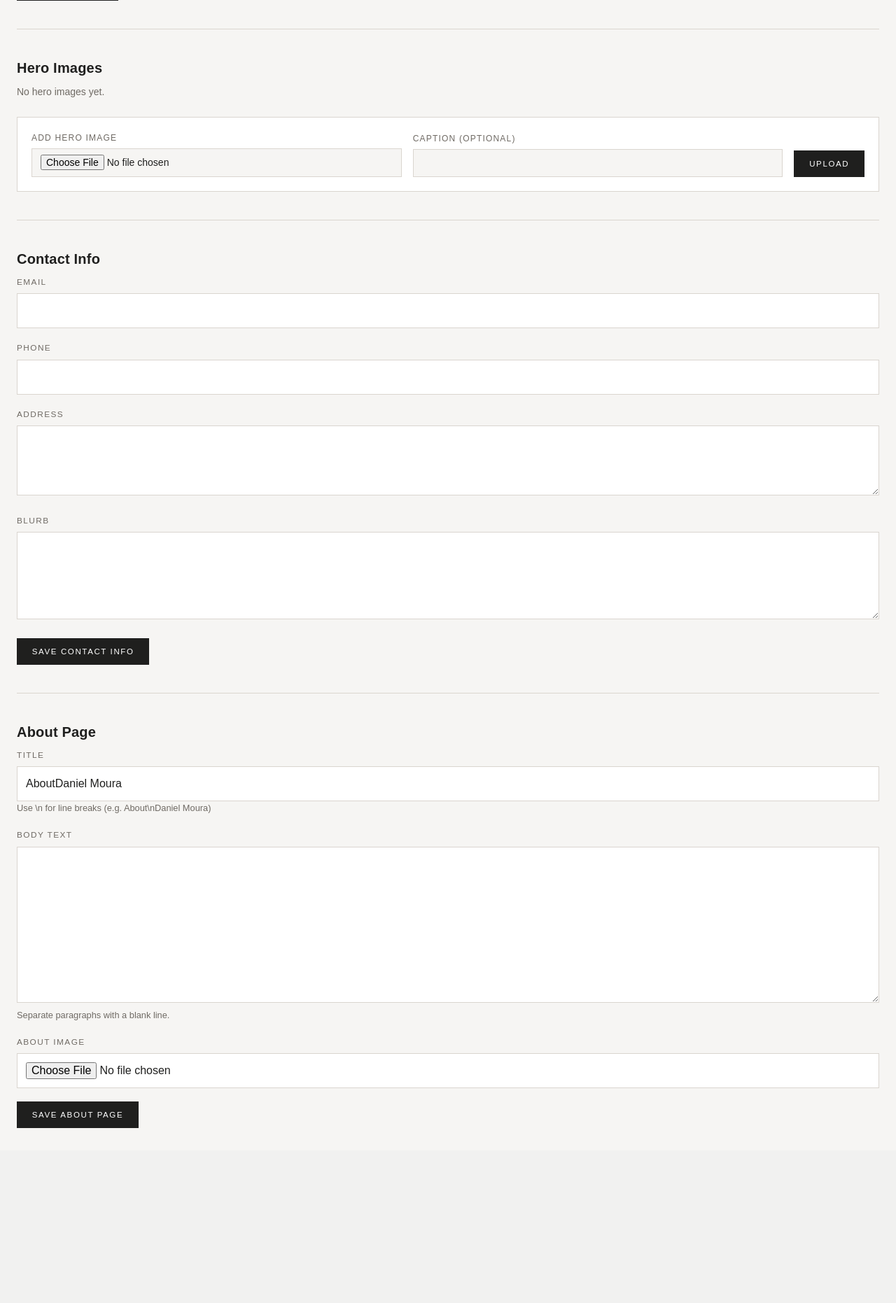
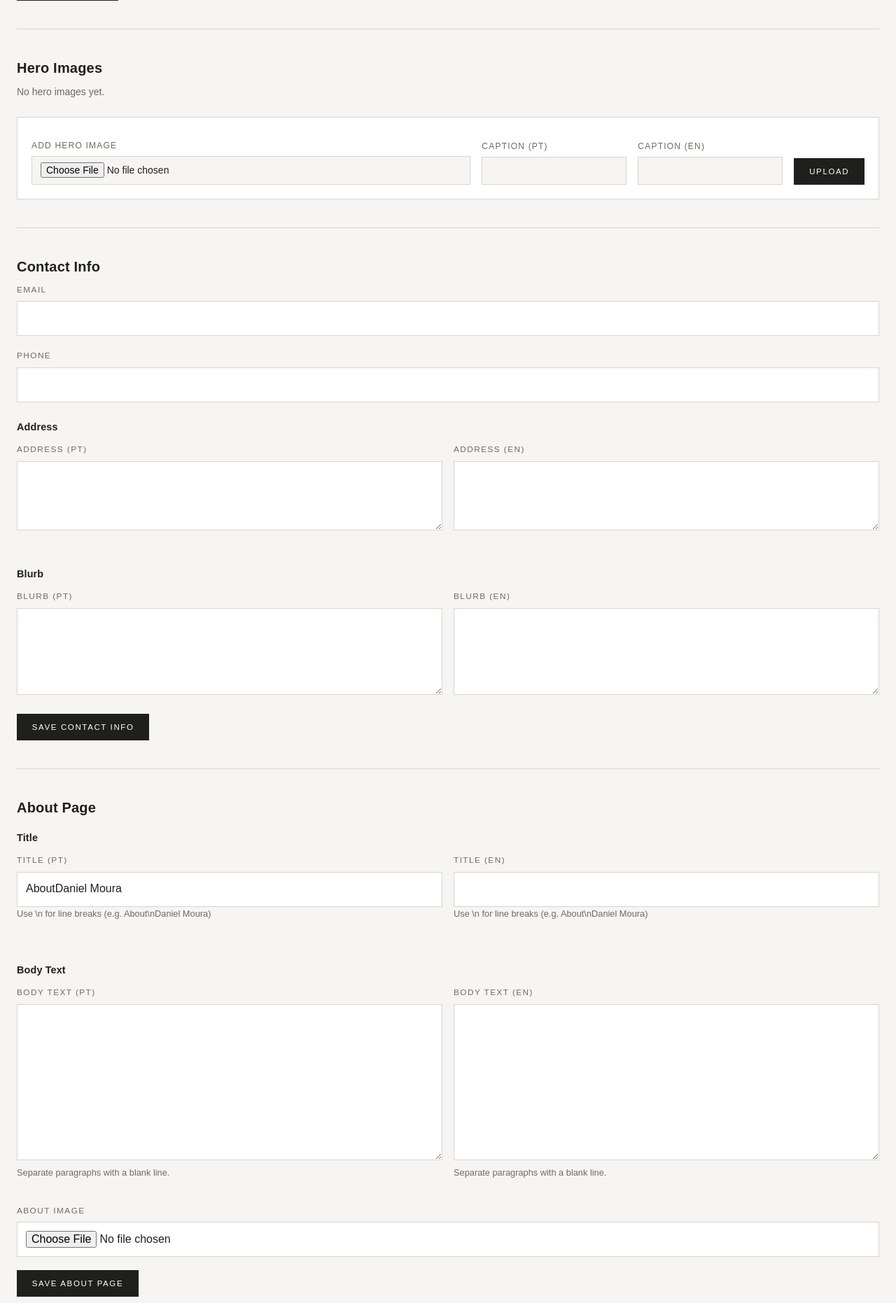
Before and after one commit to gustavopelayo/architect-portfolio, a FastAPI app: page /admin/settings in a window 1280 px wide. Shown: the part 1092-2954 px from the top of the page at 70% size. Before the commit the page ends 2704 px from the top, so only its background shows below. Run offline with FastAPI, Linux system fonts and the light colour scheme; data that the repository does not hold is empty.

Commit message:
feat: add bilingual support for hero captions, contact info, and about page
- Added PT/EN caption fields for hero images (upload + inline editing)
- Added PT/EN fields for contact address and blurb
- Added PT/EN fields for about page title and body
- Updated backend routes to handle _pt/_en settings keys
- Updated public templates (contact, about) to use language-specific content
- Maintains backward compatibility with old single-language fields via fallback
- Side-by-side admin layout for consistent bilingual editing experience

Files modified:
- app/main.py: Updated /admin/settings/contact, /admin/settings/about routes, added /admin/settings/hero/{id}/caption endpoint
- app/templates/admin/settings.html: Bilingual forms for hero captions, contact info, about page
- app/templates/contact.html: Use contact_blurb_pt/en, contact_address_pt/en
- app/templates/about.html: Use about_title_pt/en, about_body_pt/en

```diff
--- a/app/main.py
+++ b/app/main.py
@@ -341,7 +341,8 @@ async def upload_logo(
 async def upload_hero_image(
     request: Request,
     file: UploadFile = File(...),
-    caption: str = Form(None),
+    caption_pt: str = Form(None),
+    caption_en: str = Form(None),
     db: Session = Depends(get_db)
 ):
     from app.models.setting import HeroImage
@@ -356,7 +357,9 @@ async def upload_hero_image(
     max_order = db.query(sa_func.max(HeroImage.sort_order)).scalar() or 0
     db.add(HeroImage(
         image_url=f"/static/uploads/hero/{filename}",
-        caption=caption,
+        caption_pt=caption_pt,
+        caption_en=caption_en,
+        caption=caption_pt,  # Legacy field
         sort_order=max_order + 1
     ))
     db.commit()
@@ -371,6 +374,22 @@ async def delete_hero_image(hero_id: int, db: Session = Depends(get_db)):
         if filepath.exists():
             filepath.unlink()
         db.delete(img)
+        db.commit()
+    return RedirectResponse(url="/admin/settings", status_code=302)
+
+@app.post("/admin/settings/hero/{hero_id}/caption")
+async def update_hero_caption(
+    hero_id: int,
+    caption_pt: str = Form(""),
+    caption_en: str = Form(""),
+    db: Session = Depends(get_db)
+):
+    from app.models.setting import HeroImage
+    img = db.query(HeroImage).filter(HeroImage.id == hero_id).first()
+    if img:
+        img.caption_pt = caption_pt
+        img.caption_en = caption_en
+        img.caption = caption_pt  # Legacy field
         db.commit()
     return RedirectResponse(url="/admin/settings", status_code=302)
 
@@ -390,16 +409,20 @@ async def update_contact(
     request: Request,
     email: str = Form(None),
     phone: str = Form(None),
-    address: str = Form(None),
-    blurb: str = Form(None),
+    address_pt: str = Form(None),
+    address_en: str = Form(None),
+    blurb_pt: str = Form(None),
+    blurb_en: str = Form(None),
     db: Session = Depends(get_db)
 ):
     from app.models.setting import SiteSetting
     updates = {
         "contact_email": email,
         "contact_phone": phone,
-        "contact_address": address,
-        "contact_blurb": blurb,
+        "contact_address_pt": address_pt,
+        "contact_address_en": address_en,
+        "contact_blurb_pt": blurb_pt,
+        "contact_blurb_en": blurb_en,
     }
     for key, value in updates.items():
         if value is not None:
@@ -414,24 +437,30 @@ async def update_contact(
 @app.post("/admin/settings/about")
 async def update_about(
     request: Request,
-    title: str = Form(None),
-    body: str = Form(None),
+    title_pt: str = Form(None),
+    title_en: str = Form(None),
+    body_pt: str = Form(None),
+    body_en: str = Form(None),
     file: UploadFile = File(None),
     db: Session = Depends(get_db)
 ):
     from app.models.setting import SiteSetting
-    if title is not None:
-        row = db.query(SiteSetting).filter(SiteSetting.key == "about_title").first()
-        if row:
-            row.value = title
-        else:
-            db.add(SiteSetting(key="about_title", value=title))
-    if body is not None:
-        row = db.query(SiteSetting).filter(SiteSetting.key == "about_body").first()
-        if row:
-            row.value = body
-        else:
-            db.add(SiteSetting(key="about_body", value=body))
+
+    updates = {
+        "about_title_pt": title_pt,
+        "about_title_en": title_en,
+        "about_body_pt": body_pt,
+        "about_body_en": body_en,
+    }
+
+    for key, value in updates.items():
+        if value is not None:
+            row = db.query(SiteSetting).filter(SiteSetting.key == key).first()
+            if row:
+                row.value = value
+            else:
+                db.add(SiteSetting(key=key, value=value))
+
     if file and file.filename:
         upload_dir = Path("app/static/uploads")
         upload_dir.mkdir(parents=True, exist_ok=True)
--- a/app/templates/about.html
+++ b/app/templates/about.html
@@ -3,14 +3,14 @@
 {% block title %}About - {{ settings.get('site_name', 'Daniel Moura') }}{% endblock %}
 
 {% block content %}
-{% set about_title = settings.get('about_title', 'About\nDaniel Moura').split('\n') %}
+{% set about_title = settings.get('about_title_' + lang, settings.get('about_title_pt', settings.get('about_title', 'About\nDaniel Moura'))).split('\n') %}
 <section class="about-header">
     <h1>{% for line in about_title %}{{ line }}{% if not loop.first %}<br>{% endif %}{% endfor %}</h1>
 </section>
 
 <section class="about-content">
     <div class="about-text">
-        {% set paragraphs = settings.get('about_body', '').split('\n\n') %}
+        {% set paragraphs = settings.get('about_body_' + lang, settings.get('about_body_pt', settings.get('about_body', ''))).split('\n\n') %}
         {% for para in paragraphs %}
         <p>{{ para }}</p>
         {% endfor %}
--- a/app/templates/admin/settings.html
+++ b/app/templates/admin/settings.html
@@ -56,9 +56,19 @@
         <div class="current-media">
             {% for img in hero_images %}
             <div class="media-card">
-                <img src="{{ img.image_url }}" alt="{{ img.caption or '' }}" style="height:120px">
+                <img src="{{ img.image_url }}" alt="{{ img.caption_pt or img.caption or '' }}" style="height:120px">
                 <div class="media-card-body">
-                    <span class="caption">{{ img.caption or 'No caption' }}</span>
+                    <form class="hero-caption-form">
+                        <div style="margin-bottom: 0.5rem;">
+                            <label style="font-size: 0.7rem; color: var(--muted); display: block; margin-bottom: 0.25rem;">Caption PT</label>
+                            <input type="text" name="caption_pt" value="{{ img.caption_pt or img.caption or '' }}" placeholder="Legenda (PT)" class="hero-caption-input" data-id="{{ img.id }}" data-lang="pt" style="width:100%;padding:0.35rem 0.5rem;border:1px solid var(--line);background:var(--bg);font-size:0.8rem;">
+                        </div>
+                        <div style="margin-bottom: 0.5rem;">
+                            <label style="font-size: 0.7rem; color: var(--muted); display: block; margin-bottom: 0.25rem;">Caption EN</label>
+                            <input type="text" name="caption_en" value="{{ img.caption_en or '' }}" placeholder="Caption (EN)" class="hero-caption-input" data-id="{{ img.id }}" data-lang="en" style="width:100%;padding:0.35rem 0.5rem;border:1px solid var(--line);background:var(--bg);font-size:0.8rem;">
+                        </div>
+                        <button type="button" class="hero-caption-save" title="Save">&#10003;</button>
+                    </form>
                     <a href="/admin/settings/hero/{{ img.id }}/delete" class="btn-delete-sm" onclick="return confirm('Delete this hero image?')">Remove</a>
                 </div>
             </div>
@@ -73,9 +83,15 @@
                 <label for="hero_file">Add Hero Image</label>
                 <input type="file" id="hero_file" name="file" required>
             </div>
+            <div style="display: grid; grid-template-columns: 1fr 1fr; gap: 1rem; margin-top: 0.75rem;">
                 <div class="form-group">
-                <label for="hero_caption">Caption (optional)</label>
-                <input type="text" id="hero_caption" name="caption">
+                    <label for="caption_pt">Caption (PT)</label>
+                    <input type="text" id="caption_pt" name="caption_pt">
+                </div>
+                <div class="form-group">
+                    <label for="caption_en">Caption (EN)</label>
+                    <input type="text" id="caption_en" name="caption_en">
+                </div>
             </div>
             <button type="submit" class="btn-upload">Upload</button>
         </form>
@@ -110,14 +126,31 @@
                 <label for="contact_phone">Phone</label>
                 <input type="text" id="contact_phone" name="phone" value="{{ settings_list.get('contact_phone', '') }}">
             </div>
+
+            <h3 style="font-size: 0.9rem; margin: 1.5rem 0 0.75rem; font-weight: 600;">Address</h3>
+            <div style="display: grid; grid-template-columns: 1fr 1fr; gap: 1rem;">
                 <div class="form-group">
-                <label for="contact_address">Address</label>
-                <textarea id="contact_address" name="address" rows="3">{{ settings_list.get('contact_address', '') }}</textarea>
+                    <label for="contact_address_pt">Address (PT)</label>
+                    <textarea id="contact_address_pt" name="address_pt" rows="3">{{ settings_list.get('contact_address_pt', settings_list.get('contact_address', '')) }}</textarea>
                 </div>
                 <div class="form-group">
-                <label for="contact_blurb">Blurb</label>
-                <textarea id="contact_blurb" name="blurb" rows="4">{{ settings_list.get('contact_blurb', '') }}</textarea>
+                    <label for="contact_address_en">Address (EN)</label>
+                    <textarea id="contact_address_en" name="address_en" rows="3">{{ settings_list.get('contact_address_en', '') }}</textarea>
                 </div>
+            </div>
+
+            <h3 style="font-size: 0.9rem; margin: 1.5rem 0 0.75rem; font-weight: 600;">Blurb</h3>
+            <div style="display: grid; grid-template-columns: 1fr 1fr; gap: 1rem;">
+                <div class="form-group">
+                    <label for="contact_blurb_pt">Blurb (PT)</label>
+                    <textarea id="contact_blurb_pt" name="blurb_pt" rows="4">{{ settings_list.get('contact_blurb_pt', settings_list.get('contact_blurb', '')) }}</textarea>
+                </div>
+                <div class="form-group">
+                    <label for="contact_blurb_en">Blurb (EN)</label>
+                    <textarea id="contact_blurb_en" name="blurb_en" rows="4">{{ settings_list.get('contact_blurb_en', '') }}</textarea>
+                </div>
+            </div>
+
             <button type="submit">Save Contact Info</button>
         </form>
     </section>
@@ -127,16 +160,34 @@
     <section class="settings-section">
         <h2>About Page</h2>
         <form action="/admin/settings/about" method="POST" enctype="multipart/form-data">
+            <h3 style="font-size: 0.9rem; margin: 1rem 0 0.75rem; font-weight: 600;">Title</h3>
+            <div style="display: grid; grid-template-columns: 1fr 1fr; gap: 1rem;">
                 <div class="form-group">
-                <label for="about_title">Title</label>
-                <input type="text" id="about_title" name="title" value="{{ settings_list.get('about_title', 'About\nDaniel Moura') }}">
+                    <label for="about_title_pt">Title (PT)</label>
+                    <input type="text" id="about_title_pt" name="title_pt" value="{{ settings_list.get('about_title_pt', settings_list.get('about_title', 'About\nDaniel Moura')) }}">
                     <p class="settings-hint">Use \n for line breaks (e.g. About\nDaniel Moura)</p>
                 </div>
                 <div class="form-group">
-                <label for="about_body">Body Text</label>
-                <textarea id="about_body" name="body" rows="8">{{ settings_list.get('about_body', '') }}</textarea>
+                    <label for="about_title_en">Title (EN)</label>
+                    <input type="text" id="about_title_en" name="title_en" value="{{ settings_list.get('about_title_en', '') }}">
+                    <p class="settings-hint">Use \n for line breaks (e.g. About\nDaniel Moura)</p>
+                </div>
+            </div>
+
+            <h3 style="font-size: 0.9rem; margin: 1.5rem 0 0.75rem; font-weight: 600;">Body Text</h3>
+            <div style="display: grid; grid-template-columns: 1fr 1fr; gap: 1rem;">
+                <div class="form-group">
+                    <label for="about_body_pt">Body Text (PT)</label>
+                    <textarea id="about_body_pt" name="body_pt" rows="8">{{ settings_list.get('about_body_pt', settings_list.get('about_body', '')) }}</textarea>
                     <p class="settings-hint">Separate paragraphs with a blank line.</p>
                 </div>
+                <div class="form-group">
+                    <label for="about_body_en">Body Text (EN)</label>
+                    <textarea id="about_body_en" name="body_en" rows="8">{{ settings_list.get('about_body_en', '') }}</textarea>
+                    <p class="settings-hint">Separate paragraphs with a blank line.</p>
+                </div>
+            </div>
+
             <div class="form-group">
                 <label for="about_image">About Image</label>
                 <input type="file" id="about_image" name="file" accept="image/*">
@@ -149,4 +200,35 @@
         </form>
     </section>
 </section>
+
+<script>
+// Hero image caption editing
+document.querySelectorAll('.hero-caption-form').forEach(function(form) {
+    var inputs = form.querySelectorAll('.hero-caption-input');
+    var btn = form.querySelector('.hero-caption-save');
+    var imageId = inputs[0].dataset.id;
+
+    function save() {
+        var caption_pt = form.querySelector('[data-lang="pt"]').value;
+        var caption_en = form.querySelector('[data-lang="en"]').value;
+
+        btn.textContent = '...';
+        fetch('/admin/settings/hero/' + imageId + '/caption', {
+            method: 'POST',
+            headers: {'Content-Type': 'application/x-www-form-urlencoded'},
+            body: 'caption_pt=' + encodeURIComponent(caption_pt) + '&caption_en=' + encodeURIComponent(caption_en)
+        }).then(function() {
+            btn.textContent = '\u2713';
+            setTimeout(function() { btn.textContent = '\u2713'; }, 1500);
+        });
+    }
+
+    btn.addEventListener('click', save);
+    inputs.forEach(function(inp) {
+        inp.addEventListener('keydown', function(e) {
+            if (e.key === 'Enter') { e.preventDefault(); save(); }
+        });
+    });
+});
+</script>
 {% endblock %}
--- a/app/templates/contact.html
+++ b/app/templates/contact.html
@@ -41,12 +41,12 @@
         {% endif %}
     </div>
     <div class="contact-info">
-        <p>{{ settings.get('contact_blurb', 'We would love to hear from you.') }}</p>
+        <p>{{ settings.get('contact_blurb_' + lang, settings.get('contact_blurb_pt', settings.get('contact_blurb', 'We would love to hear from you.'))) }}</p>
 
         <p>
             Email: {{ settings.get('contact_email', 'dadamoura@cloud.com') }}<br>
             Phone: {{ settings.get('contact_phone', '+351 931 110 004') }}<br>
-            Address: {{ settings.get('contact_address', 'Rua Augusta, 123\nLisbon, Portugal') | replace('\n', '<br>') | safe }}
+            Address: {{ settings.get('contact_address_' + lang, settings.get('contact_address_pt', settings.get('contact_address', 'Rua Augusta, 123\nLisbon, Portugal'))) | replace('\n', '<br>') | safe }}
         </p>
     </div>
 </section>
```
Lines whose indentation alone changed are shown as unchanged.
